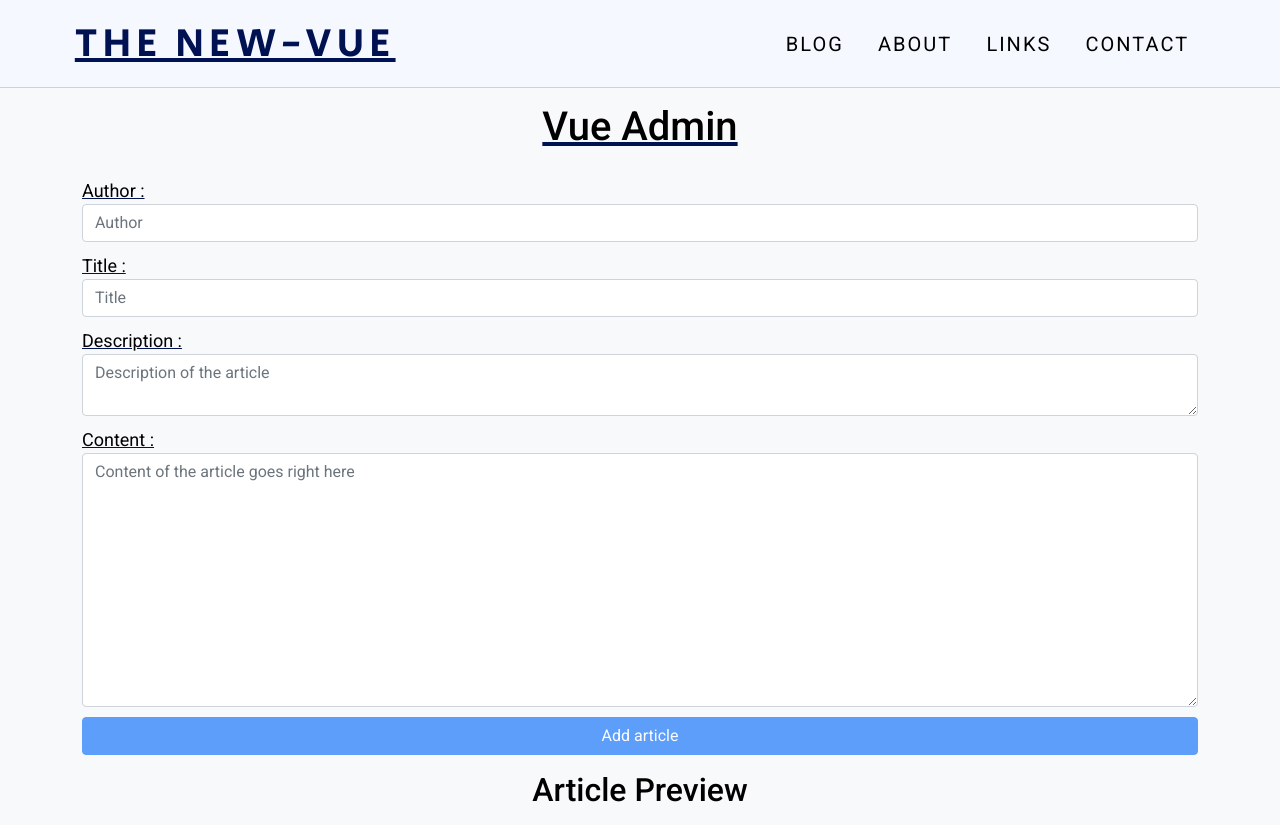
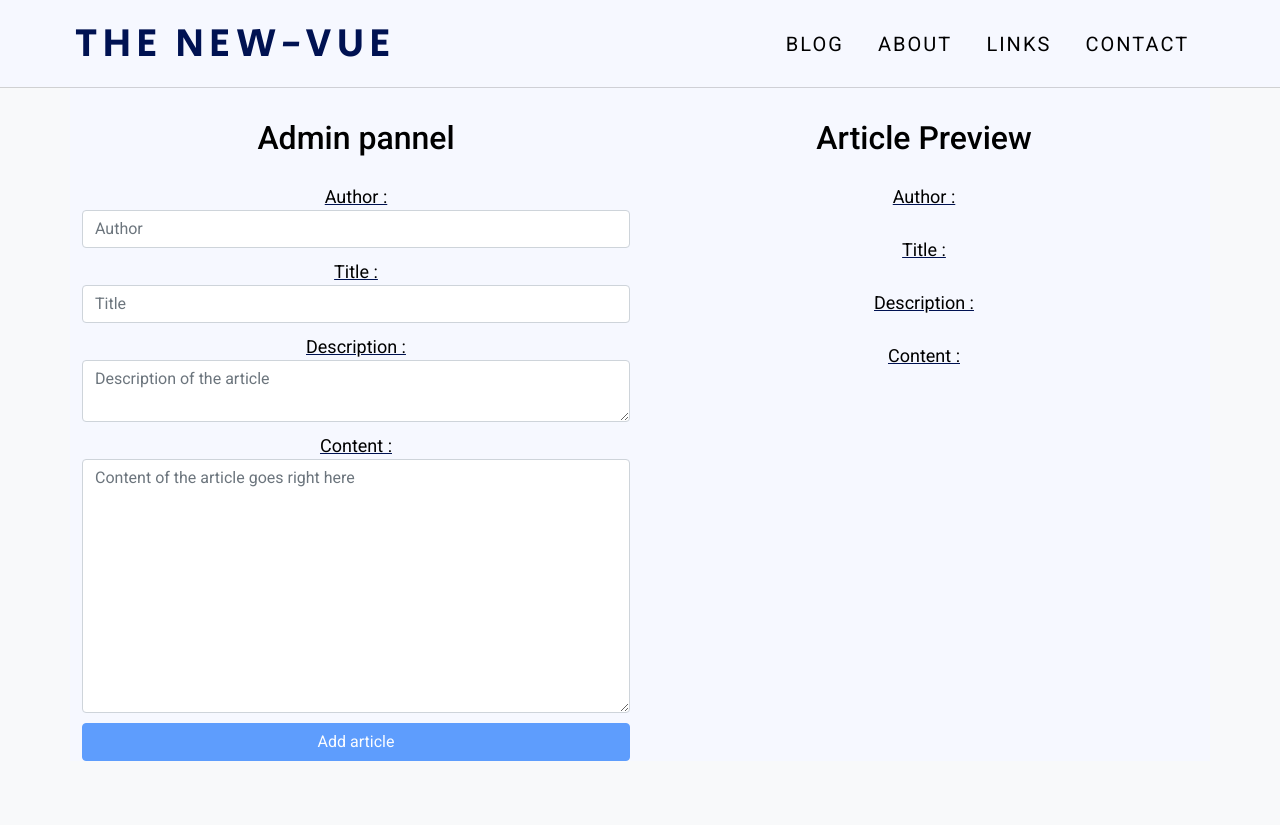
Before and after one commit to YanisJdz/new-vue, a Vue app: page /admin in a window 1280 px wide. After the commit the page ends 800 px from the top, so only its background shows below. Built offline with nearby package versions, Linux system fonts and the light colour scheme; no server answers.

Commit message:
Article fix

```diff
--- a/src/components/ArticleComponent.vue
+++ b/src/components/ArticleComponent.vue
@@ -23,7 +23,7 @@
             </div>
         </div>
         <!-- Background image -->
-        <div class="row">
+        <div class="row article-content-container">
             <h2 class="mb-5">{{articles[$route.params.id].title}}</h2>
             <div class="col-8">
                 <p v-if="articles[$route.params.id].abstract">{{articles[$route.params.id].abstract}}..</p>
@@ -92,4 +92,15 @@ a{
     color: grey;
 }
 
+@media (max-width: 700px){
+    .article-content-container {
+        flex-direction: column;
+        justify-content: center;
+        align-items: center;
+    }
+    .card-body {
+        width: 100%;
+    }
+}
+
 </style>
--- a/src/views/Admin.vue
+++ b/src/views/Admin.vue
@@ -1,7 +1,23 @@
 <template>
-    <div class='container d-flex flex-column'>
+    <div>
+        <b-alert
+      :show="dismissCountDown"
+      dismissible
+      variant="warning"
+      @dismissed="dismissCountDown=0"
+      @dismiss-count-down="countDownChanged"
+    >
+      <p>This alert will dismiss after {{ dismissCountDown }} seconds...</p>
+      <b-progress
+        variant="warning"
+        :max="dismissSecs"
+        :value="dismissCountDown"
+        height="4px"
+      ></b-progress>
+        </b-alert>
+        <div class='container d-flex flex-row pt-3'>
             <div class="admin-panel d-flex flex-column">
-            <h1 class="mb-3 mt-3">Vue Admin</h1>
+                <h2 class="mb-3 mt-3">Admin pannel</h2>
                 <div>
                 <p class = "subtitle">Author :</p>
                 <input class="input-area form-control" type="text" v-model="author" placeholder="Author">
@@ -16,14 +32,20 @@
             </div>
             <div class="preview-article">
                 <h2 class="mt-3 mb-3">Article Preview</h2>
-            <h2>{{ author }}</h2>
-            <h3>{{ title }}</h3>
-            <p class='articleDescription'>{{ description}}</p>
-            <p class='articleContent'>{{ content}}</p>
-
+                <div class="article d-flex flex-column">
+                    <p class = "subtitle">Author :</p>
+                    <p class="author-preview content-written">{{ author }}</p>
+                    <p class = "subtitle">Title :</p>
+                    <p class="title-preview content-written">{{ title }}</p>
+                    <p class = "subtitle">Description :</p>
+                    <p class='description-preview content-written'>{{ description}}</p>
+                    <p class = "subtitle">Content :</p>
+                    <p class='content-preview content-written'>{{ content}}</p>
+                </div>
+            </div>
+        </div>
     </div>
 
-    </div>
 </template>
 
 <script>
@@ -42,32 +64,92 @@ export default {
             let article = {
                 title: this.title,
                 author: this.author,
-                description: this.description,
-                content: this.content
+                abstract: this.description,
+                content: this.content,
+                published_date: new Date(),
+                media: [{
+                    ['media-metadata'] : [
+                        {
+                            url: ''
+                        },
+                        {
+                            url: ''
+                        },
+                        {
+                            url: 'https://picsum.photos/1440/1024'
+                        },
+                    ]
+                }]
             }
             return article
         },
+        sucessAlert(){
+            let alertDiv = document.getElementsByClassName('.alert')[0]
+            alertDiv.alert()
+        },
         addArticle(article){
             this.$store.commit('addArticle', article)
-        }
+            this.successAlert
+        },
+
     }
 }
 </script>
 
-<style>
-h1{
-    text-decoration: underline #001252;
+<style scoped>
+    .container{
+        background-color: #F6F8FF;
     }
+    .admin-panel {
+        width: 50%;
+        margin-right: 10px;
+    }
+    .preview-article {
+        display: flex;
+        flex-direction: column;
+        width: 50%;
+        margin-left: 10px
 
+    }
     button {
         margin-top: 10px;
     }
-.subtitle{
+    .subtitle {
         font-size: clamp(12px, 1.5vw, 18px);
-    display: flex;
         margin-top: 10px;
         margin-bottom: 0;
         text-decoration: underline #001252;
     }
+    .container {
+        justify-content: space-evenly;
+
+    }
+    .content-written {
+        padding-left: 5px;
+        height: 100%;
+        background-color: white;
+        text-align: start;
+    }
+
+
+    .author-preview {
+        width: 100%;
+    }
+
+    .title-preview {
+        font-size: clamp(16px, 2vw, 20px);
+        color: black;
+        font-weight: bold;
+
+    }
+    .description-preview {
+        font-size: clamp(12px, 2vw, 14px);
+        font-family: 'Open Sans';
+    }
+    .content-preview {
+        font-size: clamp(12px, 2vw, 14px);
+        font-family: 'Open Sans';
+    }
+
 
 </style>
```
Lines whose indentation alone changed are shown as unchanged.
